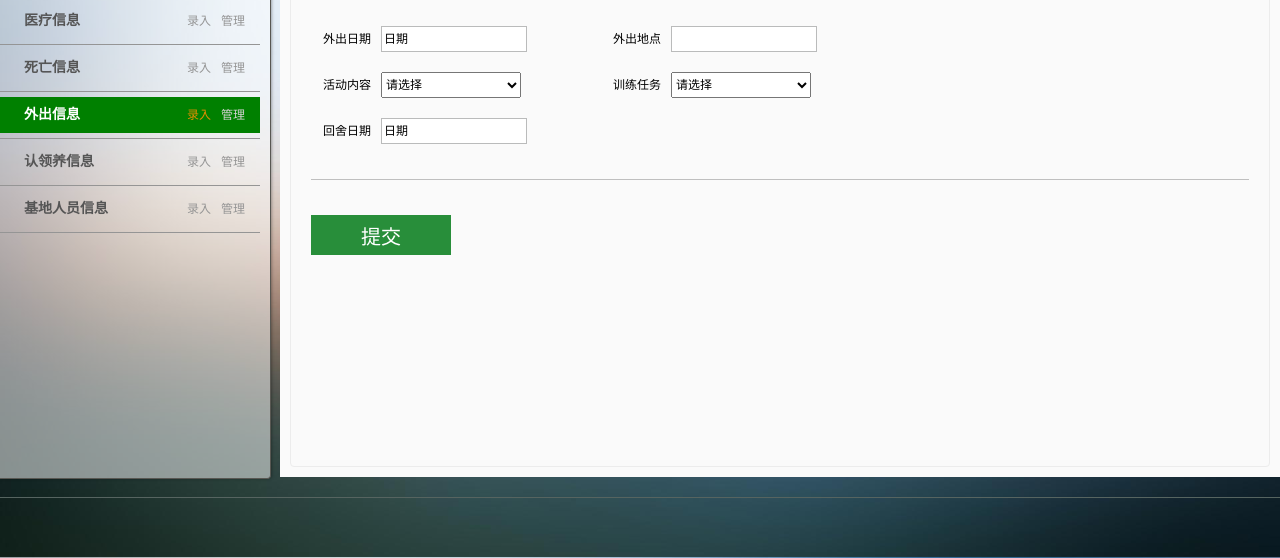
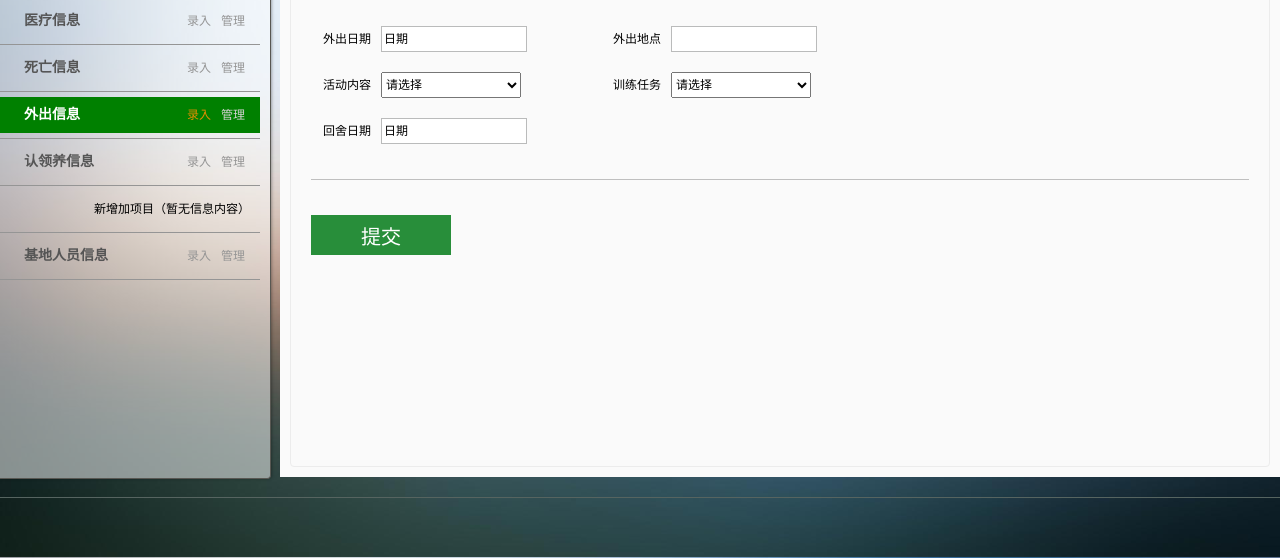
Before and after one commit to wxinwei/testgit, a plain HTML site: page csapa_back/goout.html in a window 1280 px wide. Shown: the part 243-801 px from the top of the page. Drawn offline with Linux system fonts and the light colour scheme.

Commit message:
胡乱修改

```diff
--- a/csapa_back/goout.html
+++ b/csapa_back/goout.html
@@ -43,6 +43,7 @@
 					<li><dl><dt>死亡信息</dt><dd><a href="death.html">录入</a><a href="death_mba.html">管理</a></dd></dl></li>
 					<li class="current"><dl><dt>外出信息</dt><dd><a href="goout.html" class="on">录入</a><a href="goout_mba.html">管理</a></dd></dl></li>
 					<li><dl><dt>认领养信息</dt><dd><a href="adopt.html">录入</a><a href="adopt_mba.html">管理</a></dd></dl></li>
+					<li><dl><dt></dt><dd>新增加项目（暂无信息内容）</dd></dl></li>
 					<li><dl><dt>基地人员信息</dt><dd><a href="person.html">录入</a><a href="person_mba.html">管理</a></dd></dl></li>
 				</ul>
 		</div>
```
